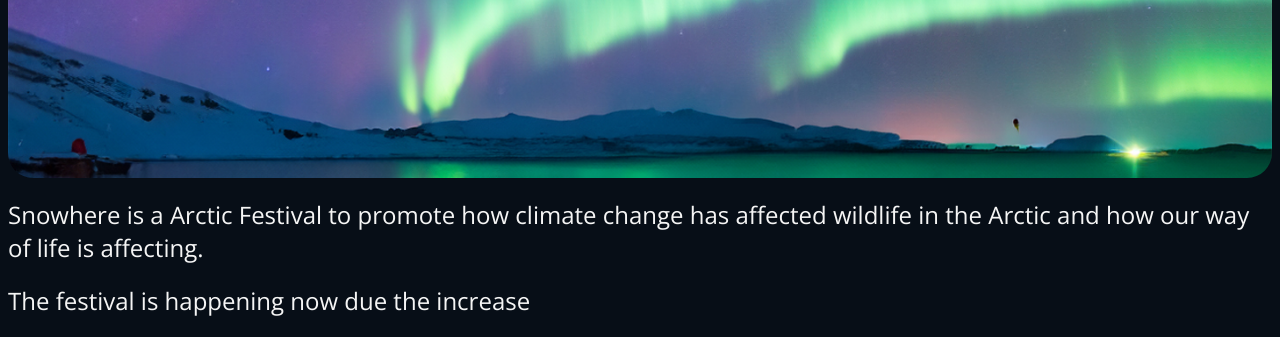
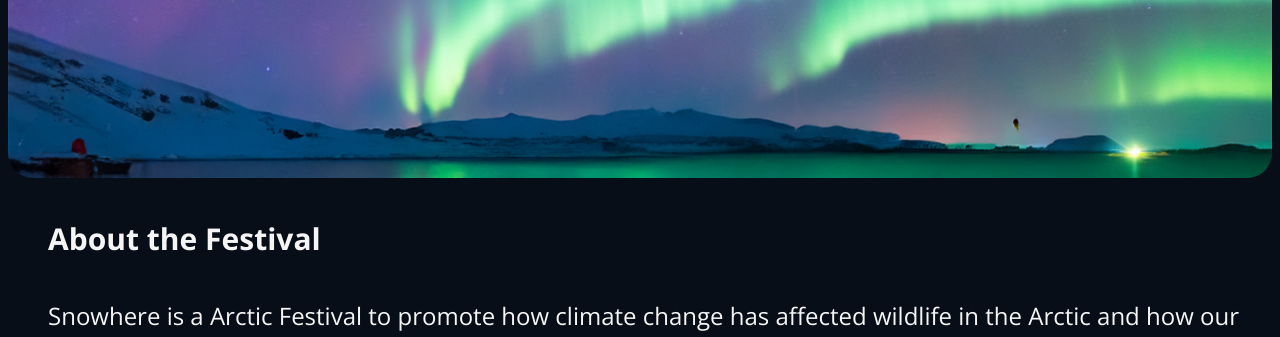
Before and after one commit to phanntastic/phan_FestivalConcept, a plain HTML site: page index.html in a window 1280 px wide. Shown: the part 460-797 px from the top of the page. Drawn offline with nearby package versions, Linux system fonts and the light colour scheme.

```diff
--- a/css/style.css
+++ b/css/style.css
@@ -122,6 +122,7 @@ h2{
     }
     font-weight: 300;
     color: whitesmoke;
+    padding-left: 40px;
 }
 h3{
     font-family:"Open Sans", sans-serif;
@@ -130,6 +131,15 @@ h3{
     }
     padding-right: 60px;
     font-size: 20px;
+}
+h4{
+    font-family:"Open Sans", sans-serif;
+    @font-face {
+        src: url();
+    }
+    font-size: 30px;
+    color: whitesmoke;
+    padding-left: 40px;
 }
 .container {
     display: flex;
--- a/index.html
+++ b/index.html
@@ -40,8 +40,10 @@
 
 <body>
 <div>
+    <h4>About the Festival</h4>
     <h2>Snowhere is a Arctic Festival to promote how climate change has affected wildlife in the Arctic and how our way of life is affecting.</h2>
-    <h2>The festival is happening now due the increase </h2>
+    <h2>The festival is happening now due the increase geomagnetic storms that occurs when the energy of solar winds impact the Earth. </h2>
+    <h2>We're excited to be hosting in </h2>
 </div>
 
 </body>
```
Also changed, not shown: event.html (line endings or trailing spaces).
